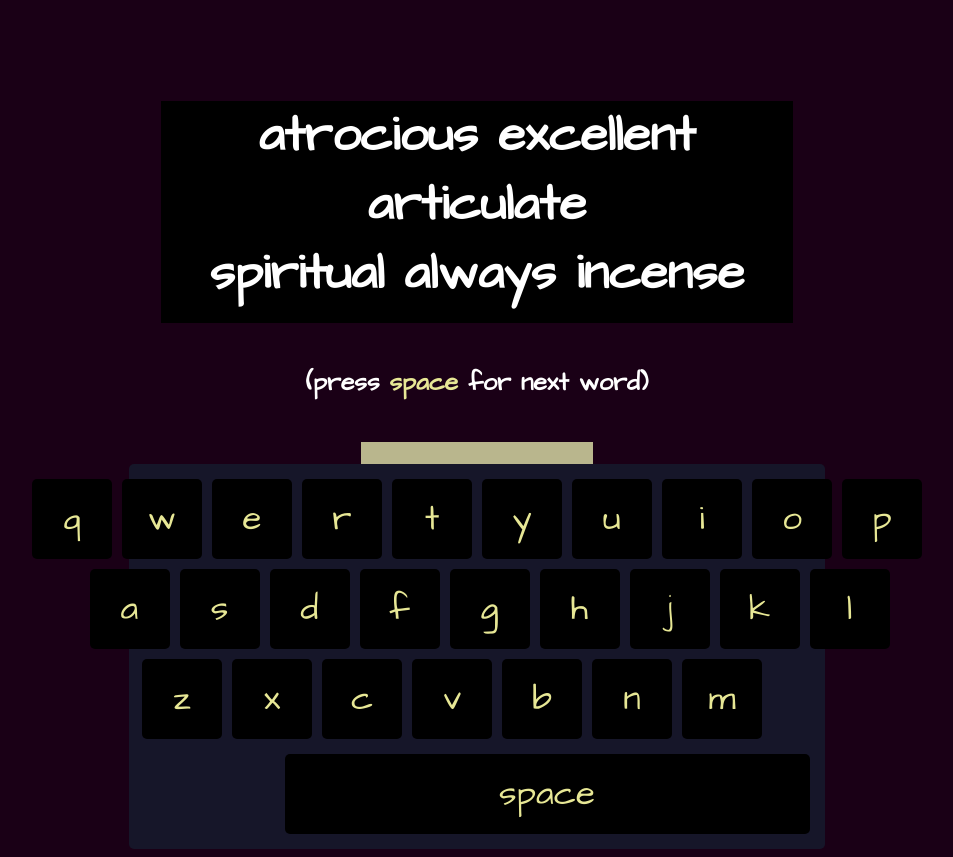
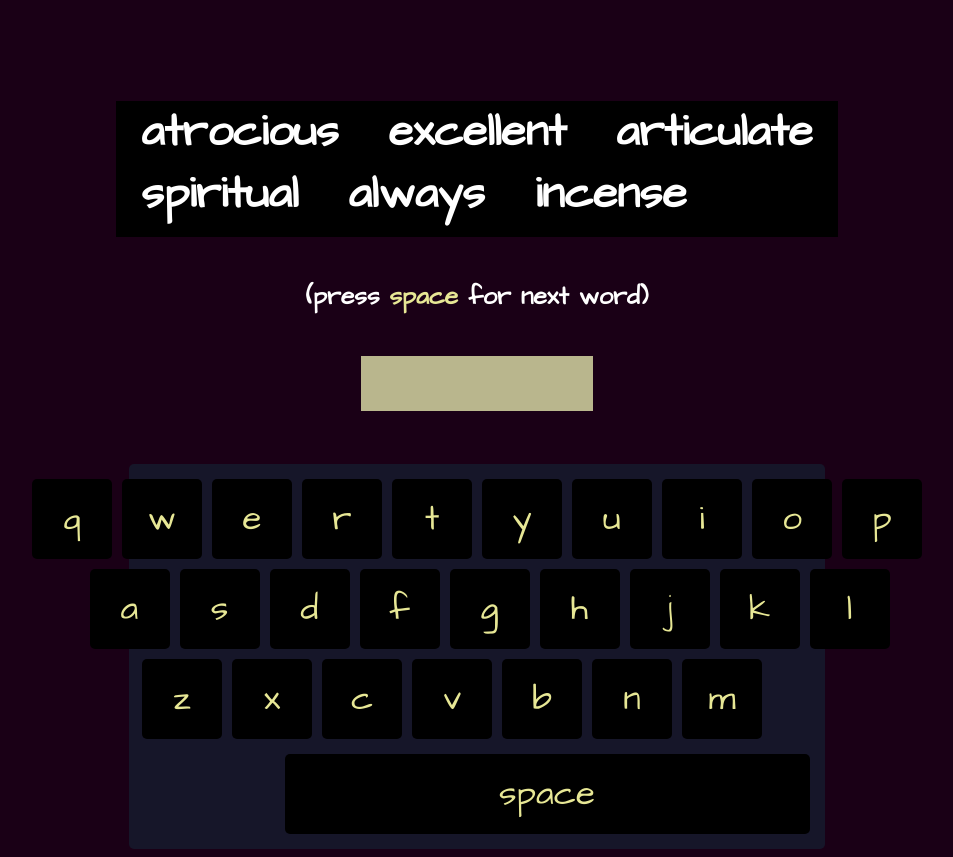
Before and after one commit to codenameuriel/fingerz, a React (Create React App) app: page / in a window 1280 px wide. Shown: the whole page, without its empty margins (163-1116 px from the left). Built offline with nearby package versions, Linux system fonts and the light colour scheme; a web font is replaced by a local one.

Commit message:
refactor logic to render words in WordList component

```diff
--- a/src/components/WordList/WordList.js
+++ b/src/components/WordList/WordList.js
@@ -6,7 +6,7 @@ import * as actionCreators from '../../store/actions/index';
 class WordList extends Component {
   componentDidMount() {
     const wordMatrix = this.createWordRows(this.props.wordList);
-    // console.log(wordMatrix);
+
     this.props.onGenerateMatrix(wordMatrix);
   }
 
@@ -24,27 +24,43 @@ class WordList extends Component {
     }
 
     return wordMatrix;
-    // console.log(wordMatrix);
   }
 
   renderWords = () => {
     if (this.props.matrix.length !== 0) {
-    return (
-      <div className={WordListStyles.Word}>
-        <h1>{this.props.matrix[0].join(' ')}</h1>
-        <h1>{this.props.matrix[1].join(' ')}</h1>
-      </div>
-    );
+      return (
+        <div className={WordListStyles.WordsContainer}>
+          <div className={WordListStyles.WordRowOne}>
+            {this.props.matrix[this.props.wordRowIndex].map(word => {
+              return (
+                <div className={WordListStyles.Word}>
+                  <h1>{word}</h1>
+                </div>
+              );
+            })}
+          </div>
+          <div className={WordListStyles.WordRowTwo}>
+            {this.props.matrix[this.props.wordRowIndex + 1].map(word => {
+              return (
+                <div className={WordListStyles.Word}>
+                  <h1>{word}</h1>
+                </div>
+              );
+            })}
+          </div>
+
+          {/* <h1>{this.props.matrix[this.props.wordRowIndex].join(' ')}</h1> */}
+          {/* <h1>{this.props.matrix[this.props.wordRowIndex + 1].join(' ')}</h1> */}
+        </div>
+      );
     }
   }
 
   showWord = () => {
-    // return props.wordList[props.index];
-
-    // this.createWordRows(this.props.wordList);
     // return this.props.wordList[this.props.index];
-    console.log(this.props.matrix[this.props.wordRowIndex]);
-    if (this.props.matrix.length !== 0) return this.props.matrix[this.props.wordRowIndex].join(' ');
+    if (this.props.matrix.length !== 0) {
+      return this.props.matrix[this.props.wordRowIndex].join(' ');
+    }
   }
 
   render() {
--- a/src/components/WordList/WordList.module.css
+++ b/src/components/WordList/WordList.module.css
@@ -1,9 +1,19 @@
-.Word {
+.WordsContainer {
   color: white;
   text-align: center;
   background-color: black;
   /* width: 350px; */
-  padding: 0px 20px 15px 20px;
+  padding: 0 0 12px 0;
+}
+
+.WordRowOne {
+  display: flex;
+  flex-direction: row;
+}
+
+.WordRowTwo {
+  display: flex;
+  flex-direction: row;
 }
 
 .WordList h5 {
@@ -13,6 +23,6 @@
 }
 
 .Word h1 {
-  margin: 0;
-  font-size: 50px;
+  margin: 0 25px 0 25px;
+  font-size: 45px;
 }
```
